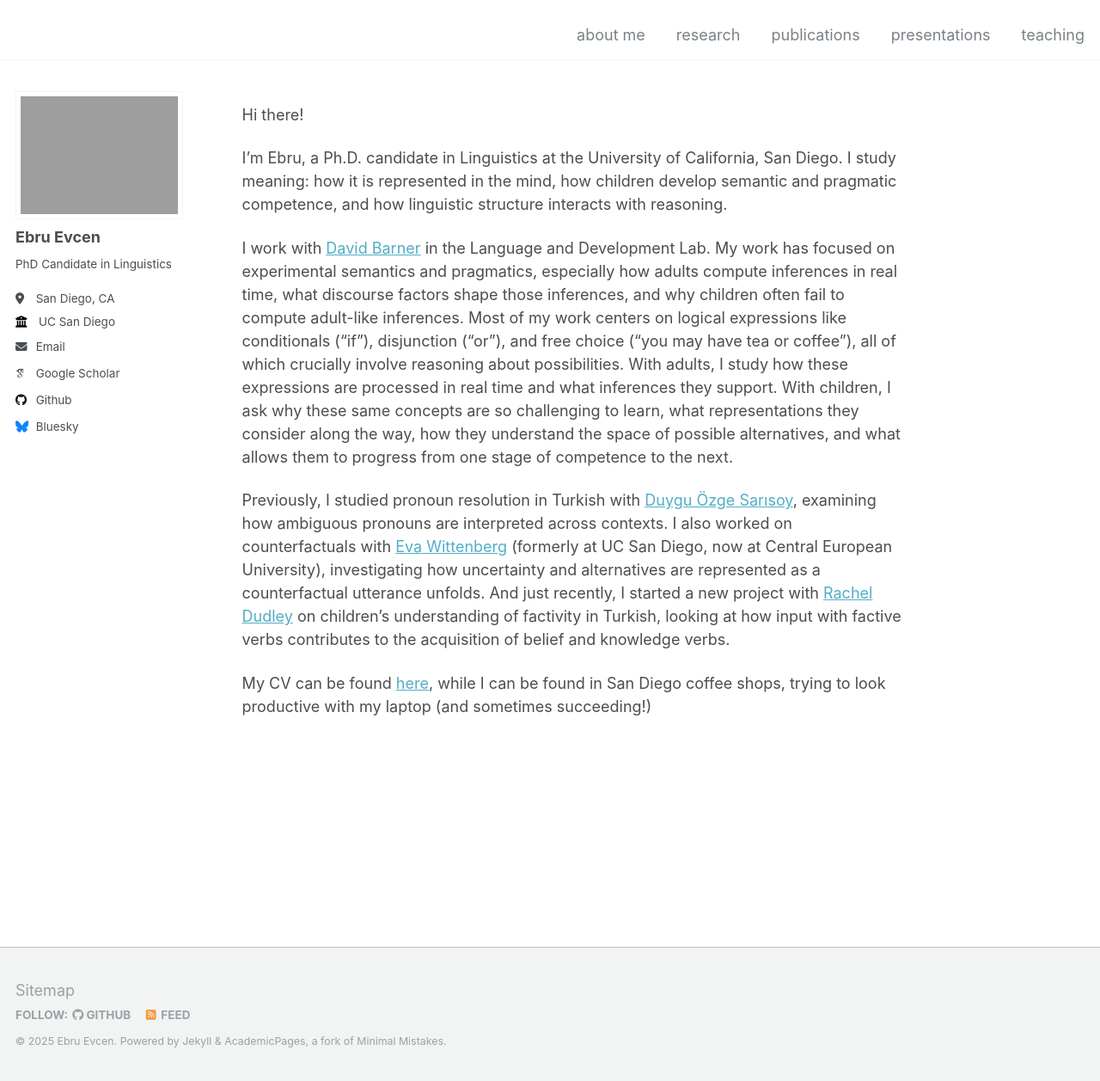
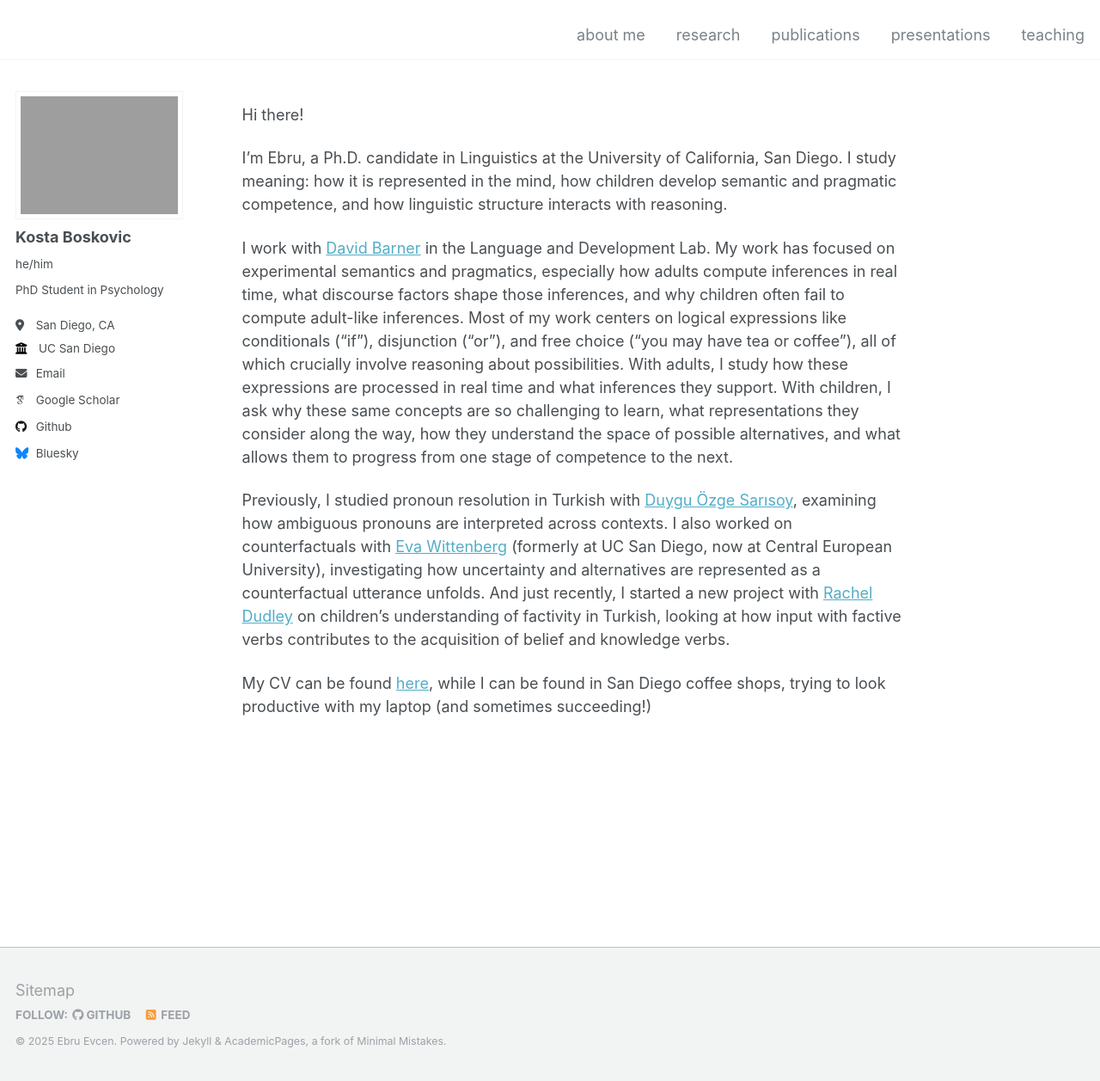
Before and after one commit to kostaboskovic/kostaboskovic.github.io, a Jekyll site: the page built from _pages/about.md, in a window 1280 px wide and 1257 px high. Shown: the whole window at 86% size. Built offline with Jekyll 4.4.1, drawn with Linux system fonts in a browser that asks for light colours; some web fonts are replaced.

Commit message:
Update _config.yml

```diff
--- a/_config.yml
+++ b/_config.yml
@@ -21,18 +21,18 @@ repository               : "ebruevcen/ebruevcen.github.io"
 #               Additional customization can be done by editing /_includes/author-profile.html
 author:
   # Biographic information
-  avatar           : "profile.jpg"
-  name             : "Ebru Evcen"
-  pronouns         : # example: "she/her"
-  bio              : "PhD Candidate in Linguistics"
+  avatar           : "profilephoto.jpg"
+  name             : "Kosta Boskovic"
+  pronouns         : "he/him"
+  bio              : "PhD Student in Psychology"
   location         : "San Diego, CA"
   employer         : "UC San Diego"
   uri              : # URL
-  email            : "eevcen@ucsd.edu"
+  email            : "kboskovic@ucsd.edu"
 
   # Academic websites
   #arxiv            : # URL - Update with the correct link to your profile
-  googlescholar    : "https://scholar.google.com/citations?user=-qm8wJkAAAAJ&hl=en&oi=ao"
+  googlescholar    : "https://scholar.google.ca/citations?user=D65B1rIAAAAJ&hl=en&oi=ao"
   #impactstory      : # URL
   #orcid            : "http://orcid.org/yourorcidurl"
   #semantic         : # URL
@@ -43,12 +43,12 @@ author:
   bitbucket        : # Username - Update with your username on the site
   codepen          : # Username
   dribbble         : # Username
-  github           : "ebruevcen"
+  github           : "kostaboskovic"
   kaggle           : # Username
   stackoverflow    : # User number or user number and name (i.e., use "1" or "1/jeff-atwood")
 
   # Social media
-  bluesky          : "ebruevcen.bsky.social" # Replace this with you Bluesky username
+  bluesky          : "kostaboskovic.bsky.social" # Replace this with you Bluesky username
   facebook         : # Username
   flickr           : # Username
   foursquare       : # Username
```
